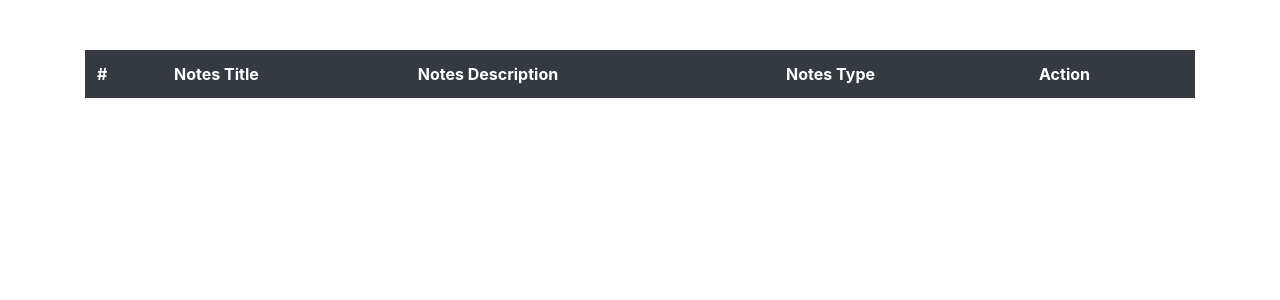
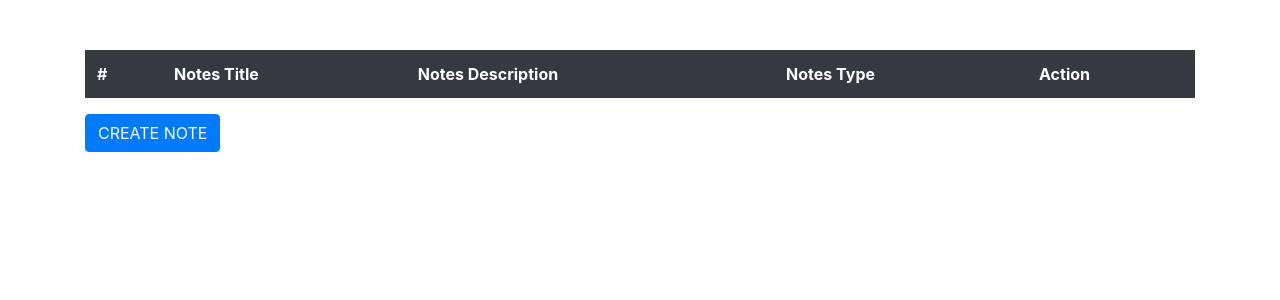
Before and after one commit to ihsaro/django-notes-app, a Django app: page /notes/ in a window 1280 px wide. Shown: the part 56-356 px from the top of the page. Run offline with Django 3.2, Linux system fonts and the light colour scheme; the visitor is signed in with stand-in values (Sample User, id 1); data that the repository does not hold is empty; some libraries are stand-ins or nearby versions.

Commit message:
crud in progress

```diff
--- a/notes_project/notes/templates/notes/list.html
+++ b/notes_project/notes/templates/notes/list.html
@@ -31,5 +31,6 @@
             {% endfor %}
         </tbody>
     </table>
+    <a href="{% url 'notes:create' %}"><button class="btn btn-primary">CREATE NOTE</button></a>
 </div>
 {% endblock content %}
--- a/notes_project/notes/views.py
+++ b/notes_project/notes/views.py
@@ -15,16 +15,42 @@ def list_view(request):
 
 @login_required
 def create_view(request):
-    return render(request, 'notes/create.html')
+    if request.method == 'POST':
+        note_title = request.POST['note-title']
+        note_type = request.POST['note-type']
+        note_description = request.POST['note-description']
+
+        note = Note(note_title=note_title, note_type=note_type,
+                    note_description=note_description, user=request.user)
+        note.save()
+        if note.id is not None:
+            return redirect('notes:list')
+        else:
+            return redirect('notes:create')
+    else:
+        return render(request, 'notes/create.html')
 
 
 @login_required
 def update_view(request, note_id):
-    current_user = request.user
-    try:
-        context = {
-            'note': Note.objects.all().filter(user=current_user).get(pk=note_id)
-        }
-        return render(request, 'notes/create.html', context)
-    except Note.DoesNotExist:
+    if request.method == 'POST':
+        note_title = request.POST['note-title']
+        note_type = request.POST['note-type']
+        note_description = request.POST['note-description']
+
+        note = Note.objects.get(pk=note_id)
+        note.note_title = note_title
+        note.note_type = note_type
+        note.note_description = note_description
+        note.save()
+
         return redirect('notes:list')
+    else:
+        current_user = request.user
+        try:
+            context = {
+                'note': Note.objects.all().filter(user=current_user).get(pk=note_id)
+            }
+            return render(request, 'notes/create.html', context)
+        except Note.DoesNotExist:
+            return redirect('notes:list')
```
Also changed, not shown: notes_project/notes/templates/notes/create.html (+8 -3 lines).
